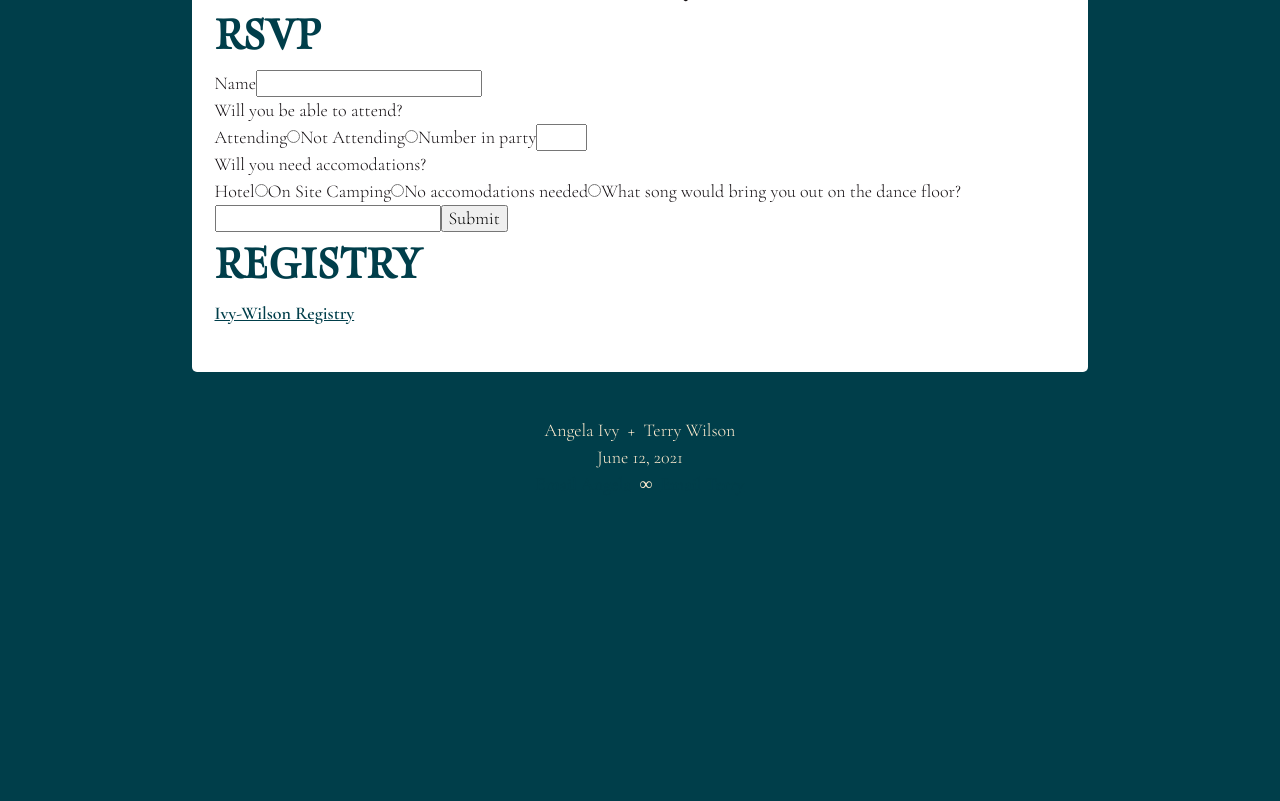
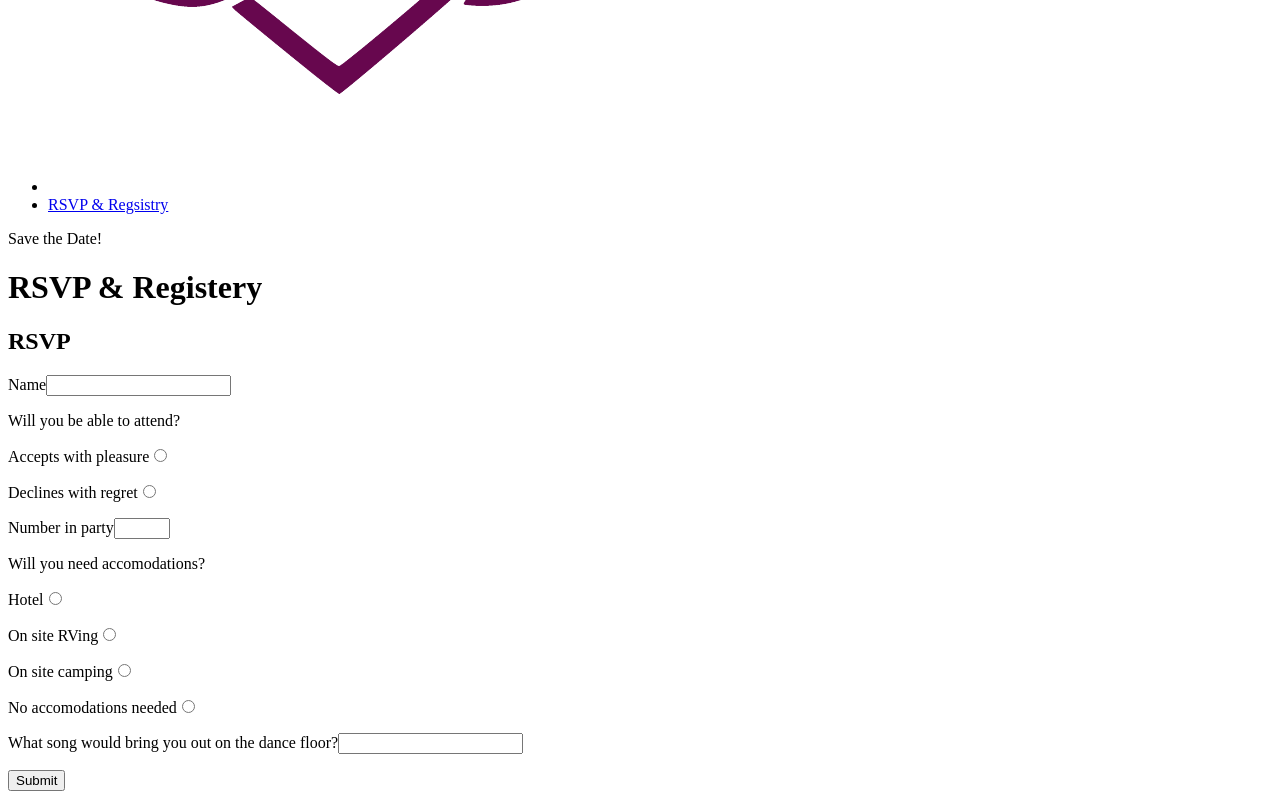
Before and after one commit to angelaivy/a-plus-t, a Gatsby site: page /rsvp in a window 1280 px wide. Shown: the part 419-1220 px from the top of the page. Before the commit the page ends 962 px from the top, so only its background shows below. Built offline with nearby package versions, Linux system fonts and the light colour scheme; Gatsby itself is replaced by a stand-in of ours; a web font is replaced by a local one.

Commit message:
updated form code

```diff
--- a/public/page-data/dev-404-page/page-data.json
+++ b/public/page-data/dev-404-page/page-data.json
@@ -1 +1 @@
-{"componentChunkName":"component---cache-dev-404-page-js","path":"/dev-404-page/","result":{"data":{"allSitePage":{"nodes":[{"path":"/404/"},{"path":"/"},{"path":"/location/"},{"path":"/rsvp/"},{"path":"/404.html"}]}},"pageContext":{}},"staticQueryHashes":[]}
+{"componentChunkName":"component---cache-dev-404-page-js","path":"/dev-404-page/","result":{"data":{"allSitePage":{"nodes":[{"path":"/404/"},{"path":"/"},{"path":"/location/"},{"path":"/rsvp/"},{"path":"/thank-you/"},{"path":"/404.html"}]}},"pageContext":{}},"staticQueryHashes":[]}
--- a/src/components/form.js
+++ b/src/components/form.js
@@ -1,38 +1,109 @@
 import React from "react"
+import { navigate } from 'gatsby-link'
 
-const Form = () => (
-  <form id="wedding-rsvp" name="wedding-rsvp" method="post" action="/thank-you/" data-netlify="true" data-netlify-recaptcha="true">
-    <input name="form-name" value="wedding-rsvp" type="hidden" />
+function encode(data) {
+  return Object.keys(data).map((key) => encodeURIComponent(key) + '=' + encodeURIComponent(data[key])).join('&')
+}
 
-    <label htmlFor="name">Name</label>
-    <input type="text" name="name"></input>
+export default function Form() {
+  const [state, setState] = React.useState({})
 
+  const handleChange = (e) => {
+    setState({ ...state, [e.target.name]: e.target.value })
+  }
+
+  const handleSubmit = (e) => {
+    e.preventDefault()
+    const form = e.target
+    fetch('/', {
+      method: 'POST',
+      headers: { 'Content-Type': 'application/x-www-form-urlencoded' },
+      body: encode({
+        'form-name': form.getAttribute('name'),
+        ...state,
+      }),
+    })
+      .then(() => navigate(form.getAttribute('action')))
+      .catch((error) => alert(error))
+  }
+
+return (
+    <form
+      id="wedding-rsvp"
+      name="wedding-rsvp"
+      method="POST"
+      action="/thank-you/"
+      data-netlify="true"
+      data-netlify-honeypot="bot-field"
+      onSubmit={handleSubmit}
+    >
+    <input type="hidden" name="form-name" value="wedding-rsvp" />
+    <p hidden>
+      <label>
+        Don’t fill this out:
+        <input name="bot-field" onChange={handleChange} />
+      </label>
+    </p>
+    <p>
+    <label>
+      Name
+      <input type="text" id="name" name="name" onChange={handleChange} />
+    </label>
+    </p>
     <p>Will you be able to attend?</p>
-    <label htmlFor="attending">Attending</label>
-    <input type="radio" id="attending" name="attending"></input>
+    <p>
+      <label>
+        Accepts with pleasure
+        <input type="radio" id="attending" name="attending" onChange={handleChange} />
+      </label>
+    </p>
+    <p>
+      <label>
+        Declines with regret
+        <input type="radio" id="not-attending" name="attending" onChange={handleChange} />
+      </label>
+    </p>
+    <p>
+      <label>
+        Number in party
+        <input type="number" id="how-many" name="how-many" min="0" max="10" onChange={handleChange} />
+      </label>
+    </p>
+    <p>Will you need accomodations?</p>
+    <p>
+      <label>
+        Hotel
+        <input type="radio" id="hotel" name="accomodations" onChange={handleChange} />
+      </label>
+    </p>
+    <p>
+      <label>
+        On site RVing
+        <input type="radio" id="rv" name="accomodations" onChange={handleChange} />
+      </label>
+    </p>
+    <p>
+      <label>
+        On site camping
+        <input type="radio" id="camping" name="accomodations" onChange={handleChange} />
+      </label>
+    </p>
+    <p>
+      <label>
+        No accomodations needed
+        <input type="radio" id="no-accom" name="accomodations" onChange={handleChange} />
+      </label>
+    </p>
+    <p>
+      <label>
+        What song would bring you out on the dance floor?
+        <input id="song" type="text" name="song"/>
+      </label>
+    </p>
+    <p>
+      <button type="submit">Submit</button>
+    </p>
 
-    <label htmlFor="not-attending">Not Attending</label>
-    <input type="radio" id="not-attending" name="attending"></input>
-
-    <label htmlFor="how-many">Number in party</label>
-    <input type="number" id="how-many" name="how-many" min="0" max="8"></input>
-
-    <p>Will you need accomodations?</p>
-    <label htmlFor="hotel">Hotel</label>
-    <input type="radio" id="hotel" name="accomodations"></input>
-
-    <label htmlFor="camping">On Site Camping</label>
-    <input type="radio" id="camping" name="accomodations"></input>
-
-    <label htmlFor="no-accom">No accomodations needed</label>
-    <input type="radio" id="no-accom" name="accomodations"></input>
-
-    <label htmlFor="song">What song would bring you out on the dance floor?</label>
-    <input id="song" type="text" name="song"></input>
-
-    <button type="submit">Submit</button>
-    <div data-netlify-recaptcha="true"></div>
   </form>
 )
-
-export default Form
+}
--- a/src/components/layout.js
+++ b/src/components/layout.js
@@ -7,10 +7,12 @@ import "./styles.scss"
 const Layout = ({ children }) => {
   return (
     <div>
-      <div class="unsupported-browser"></div>
+      <div className="unsupported-browser"></div>
       <div className="pageContainer">
-        {/* <Header/> */}
-        <div className="heroImage"><p>Save the Date!</p></div>
+        <Header/>
+        <div className="heroImage">
+          <p>Save the Date!</p>
+          </div>
         <div className="container">
           <main>{children}</main>
         </div>
--- a/src/components/styles.scss
+++ b/src/components/styles.scss
@@ -1,186 +1,186 @@
-@import "normalize.css";
-@import "./scss/mixins";
-@import "./scss/functions";
-@import "./scss/typography";
-@import "./scss/ui_elements";
+// @import "normalize.css";
+// @import "./scss/mixins";
+// @import "./scss/functions";
+// @import "./scss/typography";
+// @import "./scss/ui_elements";
 
-.pageContainer {
-    display: grid;
-    grid-template-columns: 1fr;
-    grid-template-rows: 150px 40px 1fr min-content;
-    @include tablet {
-        grid-template-rows: 200px 80px 1fr min-content;
-    }
-    @include desktop {
-        grid-template-rows: 300px 80px 1fr min-content;
-    }
-    @include fullscreen {
-        grid-template-rows: 1fr;
-    }
-    .heroImage {
-        grid-row: 1 / span 2;
-        grid-column: 1;
-        width: 100%;
-        background-image: url("../images/background2.jpg");
-        background-size: cover;
-        background-position: center;
-        background-repeat: no-repeat;
-        p {
-            border-radius: 5px;
-            color: $darkTeal;
-            font-family: $cursive;
-            margin: 20px auto 0;
-            text-align: center;
-            font-size: 22px;
-            line-height: 22px;
-            @include tablet {
-                font-size: 42px;
-                line-height: 42px;
-                margin: 50px auto 0;
-            }
-            @include lgDesktop {
-                font-size: 52px;
-                line-height: 52px;
-                margin: 80px auto 0;
-            }
-            @include fullscreen {
-                display: none;
-            }
-        }
-        @include tablet {
+// .pageContainer {
+//     display: grid;
+//     grid-template-columns: 1fr;
+//     grid-template-rows: 150px 40px 1fr min-content;
+//     @include tablet {
+//         grid-template-rows: 200px 80px 1fr min-content;
+//     }
+//     @include desktop {
+//         grid-template-rows: 300px 80px 1fr min-content;
+//     }
+//     @include fullscreen {
+//         grid-template-rows: 1fr;
+//     }
+//     .heroImage {
+//         grid-row: 1 / span 2;
+//         grid-column: 1;
+//         width: 100%;
+//         background-image: url("../images/background2.jpg");
+//         background-size: cover;
+//         background-position: center;
+//         background-repeat: no-repeat;
+//         p {
+//             border-radius: 5px;
+//             color: $darkTeal;
+//             font-family: $cursive;
+//             margin: 20px auto 0;
+//             text-align: center;
+//             font-size: 22px;
+//             line-height: 22px;
+//             @include tablet {
+//                 font-size: 42px;
+//                 line-height: 42px;
+//                 margin: 50px auto 0;
+//             }
+//             @include lgDesktop {
+//                 font-size: 52px;
+//                 line-height: 52px;
+//                 margin: 80px auto 0;
+//             }
+//             @include fullscreen {
+//                 display: none;
+//             }
+//         }
+//         @include tablet {
 
-        }
-    }
-    .container {
-        grid-row: 2 / span 2;
-        grid-column: 1;
-        z-index: 1;
-        max-width: 90vw;
-        margin: 0 auto;
-        @include tablet {
-            max-width: 100%;
-            width: 80%;
-        }
-        @include desktop {
-            width: 70%;
-        }
-    }
-}
+//         }
+//     }
+//     .container {
+//         grid-row: 2 / span 2;
+//         grid-column: 1;
+//         z-index: 1;
+//         max-width: 90vw;
+//         margin: 0 auto;
+//         @include tablet {
+//             max-width: 100%;
+//             width: 80%;
+//         }
+//         @include desktop {
+//             width: 70%;
+//         }
+//     }
+// }
 
-/* LAYOUT */
-main {
-    background: rgba(255,255,255,1);
-    border-radius: 5px;
-    padding: rem-calc(40 20);
-}
-header {
-    grid-row: 1;
-    display: flex;
-    justify-content: flex-start;
-    align-items: center;
-    nav {
-        display: grid;
-        justify-content: center;
-        img {
-            width: 100px;
-        }
-        ul {
-            padding: 0;
-            margin: 0;
-            li {
-                margin-left: 40px;
-            }
-        }
-    }
-}
-hr {
-    border-top: dotted $teal;
-    width: 80%;
-    margin: 0 auto;
-    @include desktop {
-        width: 70%;
-    }
-    @include lgDesktop {
-        width: 50%;
-    }
-}
-section {
-    margin: rem-calc(40 0);
-    &:first-child {
-        margin-top: 0;
-    }
-    &:last-child {
-        margin-bottom: 0;
-    }
-    p {
-        margin-bottom: rem-calc(20);
-    }
-    &.hero {
-        text-align: center;
-        .image {
-            max-width: 250px;
-            margin: 0 auto;
-            @include desktop {
-                width: 350px;
-                max-width: 100%;
-            }
-        }
-        p {
-            margin: 0;
+// /* LAYOUT */
+// main {
+//     background: rgba(255,255,255,1);
+//     border-radius: 5px;
+//     padding: rem-calc(40 20);
+// }
+// header {
+//     grid-row: 1;
+//     display: flex;
+//     justify-content: flex-start;
+//     align-items: center;
+//     nav {
+//         display: grid;
+//         justify-content: center;
+//         img {
+//             width: 100px;
+//         }
+//         ul {
+//             padding: 0;
+//             margin: 0;
+//             li {
+//                 margin-left: 40px;
+//             }
+//         }
+//     }
+// }
+// hr {
+//     border-top: dotted $teal;
+//     width: 80%;
+//     margin: 0 auto;
+//     @include desktop {
+//         width: 70%;
+//     }
+//     @include lgDesktop {
+//         width: 50%;
+//     }
+// }
+// section {
+//     margin: rem-calc(40 0);
+//     &:first-child {
+//         margin-top: 0;
+//     }
+//     &:last-child {
+//         margin-bottom: 0;
+//     }
+//     p {
+//         margin-bottom: rem-calc(20);
+//     }
+//     &.hero {
+//         text-align: center;
+//         .image {
+//             max-width: 250px;
+//             margin: 0 auto;
+//             @include desktop {
+//                 width: 350px;
+//                 max-width: 100%;
+//             }
+//         }
+//         p {
+//             margin: 0;
 
-            &.showFullscreen {
-                display: none;
-                color: $teal;
-                font-size: 40px;
-                font-family: $cursive;
-                @include fullscreen {
-                    display: block;
-                }
-            }
-        }
-    }
-    &.mainContent {
-        max-width: 550px;
-        margin-left: auto;
-        margin-right: auto;
-        .imageRose {
-            max-width: 100px
-        }
-        .signOff {
-            p {
-                margin: 0;
-                font-family: $headline;
-            }
-        }
-    }
-}
-footer {
-    padding: rem-calc(40) 0;
-    background: $darkTeal;
-    color: $sand;
-    text-align: center;
-    .content {
-        max-width: 60vw;
-        margin: 0 auto;
-        @include tablet {
-            max-width: 70vw;
-        }
-        @include lgDesktop {
-            max-width: 60vw;
-        }
-        p {
-            @include font-size(20px);
-            @include desktop {
-                margin-bottom: 0;
-                margin-right: rem-calc(20);
-            }
-        }
-        a {
-            color: $sand;
-            @include font-size(16px);
-            @include desktop {
-                @include font-size(18px);
-            }
-        }
-    }
-}
+//             &.showFullscreen {
+//                 display: none;
+//                 color: $teal;
+//                 font-size: 40px;
+//                 font-family: $cursive;
+//                 @include fullscreen {
+//                     display: block;
+//                 }
+//             }
+//         }
+//     }
+//     &.mainContent {
+//         max-width: 550px;
+//         margin-left: auto;
+//         margin-right: auto;
+//         .imageRose {
+//             max-width: 100px
+//         }
+//         .signOff {
+//             p {
+//                 margin: 0;
+//                 font-family: $headline;
+//             }
+//         }
+//     }
+// }
+// footer {
+//     padding: rem-calc(40) 0;
+//     background: $darkTeal;
+//     color: $sand;
+//     text-align: center;
+//     .content {
+//         max-width: 60vw;
+//         margin: 0 auto;
+//         @include tablet {
+//             max-width: 70vw;
+//         }
+//         @include lgDesktop {
+//             max-width: 60vw;
+//         }
+//         p {
+//             @include font-size(20px);
+//             @include desktop {
+//                 margin-bottom: 0;
+//                 margin-right: rem-calc(20);
+//             }
+//         }
+//         a {
+//             color: $sand;
+//             @include font-size(16px);
+//             @include desktop {
+//                 @include font-size(18px);
+//             }
+//         }
+//     }
+// }
```
